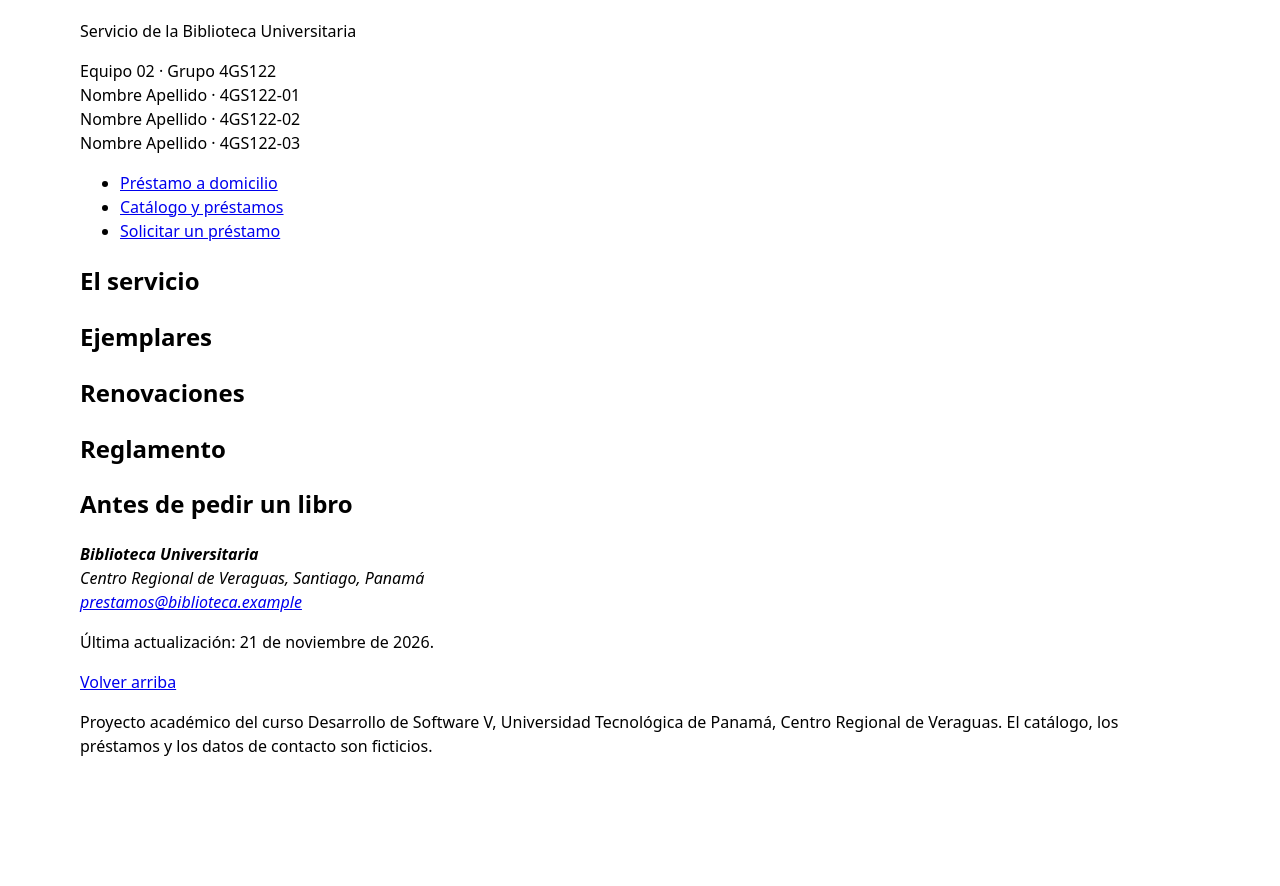
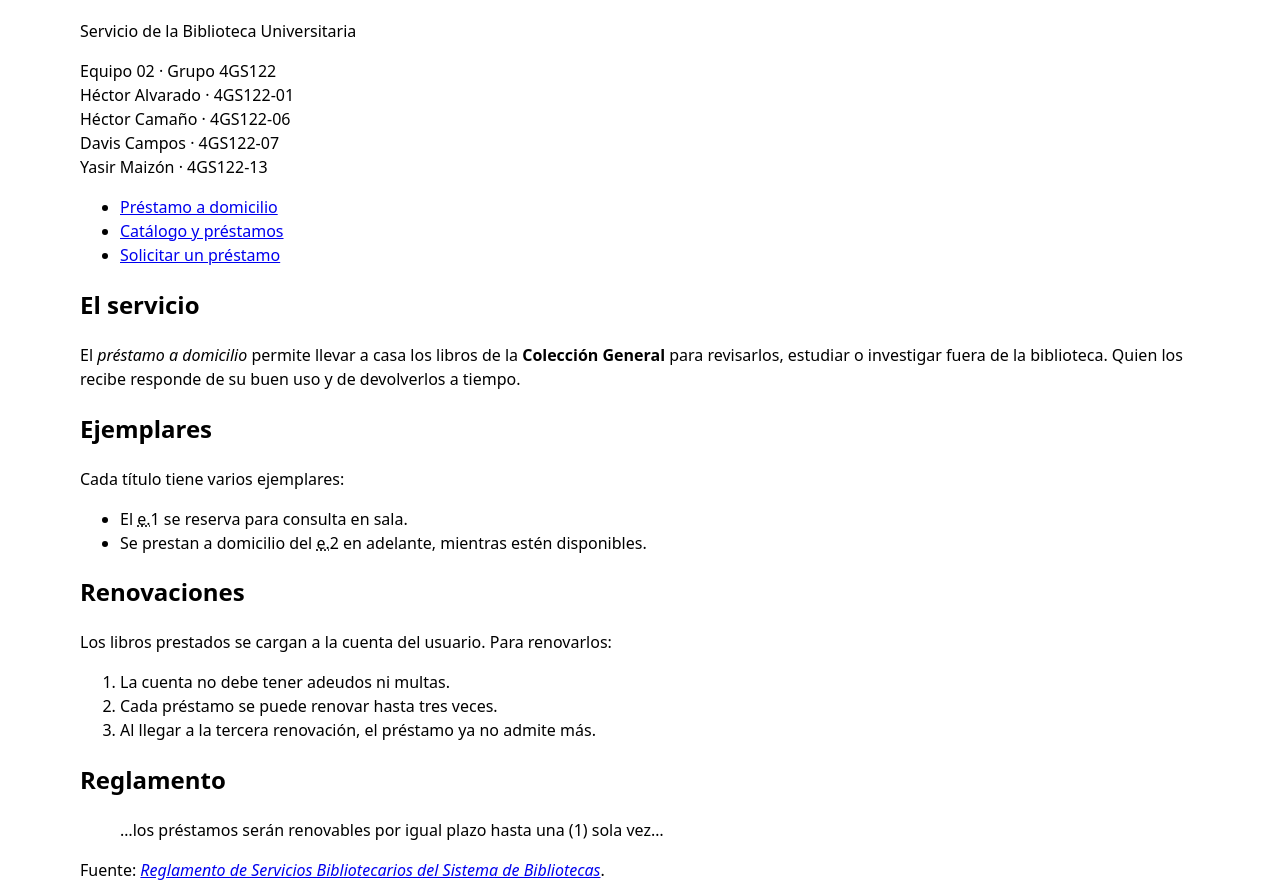
Before and after one commit to daviscampos-122/2026ii-dsv-lab02-4gs122-eq02, a plain HTML site: page docs/index.html in a window 1280 px wide. Shown: the part 166-1052 px from the top of the page. Before the commit the page ends 956 px from the top, so only its background shows below. Drawn offline with Linux system fonts and the light colour scheme.

Commit message:
E01: portada con secciones, cita del reglamento y aside

```diff
--- a/docs/index.html
+++ b/docs/index.html
@@ -26,9 +26,10 @@
     </hgroup>
     <p>
       Equipo 02 · Grupo 4GS122<br>
-      Nombre Apellido · 4GS122-01<br>
-      Nombre Apellido · 4GS122-02<br>
-      Nombre Apellido · 4GS122-03
+      Héctor Alvarado · 4GS122-01<br>
+      Héctor Camaño · 4GS122-06<br>
+      Davis Campos · 4GS122-07<br>
+      Yasir Maizón · 4GS122-13<br>
     </p>
   </header>
 
@@ -40,26 +41,55 @@
     </ul>
   </nav>
 
-  <main id="contenido">
-    <!-- E01 -->
+   <main id="contenido">
     <section id="servicio">
       <h2>El servicio</h2>
+      <p>
+        El <dfn>préstamo a domicilio</dfn> permite llevar a casa los libros de la
+        <strong>Colección General</strong> para revisarlos, estudiar o investigar
+        fuera de la biblioteca. Quien los recibe responde de su buen uso y de
+        devolverlos a tiempo.
+      </p>
     </section>
 
     <section id="ejemplares">
       <h2>Ejemplares</h2>
+      <p>Cada título tiene varios ejemplares:</p>
+      <ul>
+        <li>El <abbr title="ejemplar">e.</abbr>1 se reserva para consulta en sala.</li>
+        <li>Se prestan a domicilio del <abbr title="ejemplar">e.</abbr>2 en adelante, mientras estén disponibles.</li>
+      </ul>
     </section>
 
     <section id="renovaciones">
       <h2>Renovaciones</h2>
+      <p>Los libros prestados se cargan a la cuenta del usuario. Para renovarlos:</p>
+      <ol>
+        <li>La cuenta no debe tener adeudos ni multas.</li>
+        <li>Cada préstamo se puede renovar hasta tres veces.</li>
+        <li>Al llegar a la tercera renovación, el préstamo ya no admite más.</li>
+      </ol>
     </section>
 
     <section id="reglamento">
       <h2>Reglamento</h2>
+      <blockquote cite="https://sistemadebibliotecas.utp.ac.pa/reglamento-de-sistema-de-bibliotecas">
+        <p>…los préstamos serán renovables por igual plazo hasta una (1) sola vez…</p>
+      </blockquote>
+      <p>
+        Fuente:
+        <a href="https://sistemadebibliotecas.utp.ac.pa/reglamento-de-sistema-de-bibliotecas"
+           target="_blank" rel="noopener noreferrer"><cite>Reglamento de Servicios
+           Bibliotecarios del Sistema de Bibliotecas</cite></a>.
+      </p>
     </section>
 
     <aside>
       <h2>Antes de pedir un libro</h2>
+      <p>
+        Revisa en el <a href="catalogo.html">catálogo</a> si el título que buscas
+        tiene ejemplares disponibles.
+      </p>
     </aside>
   </main>
 
```
